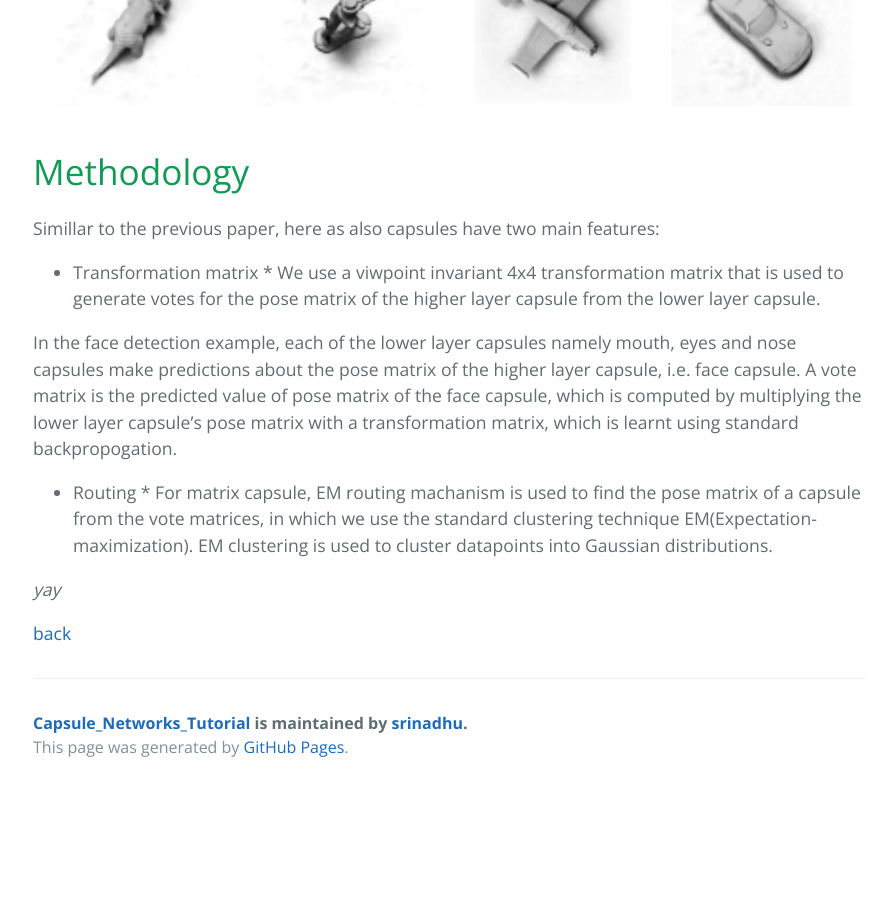
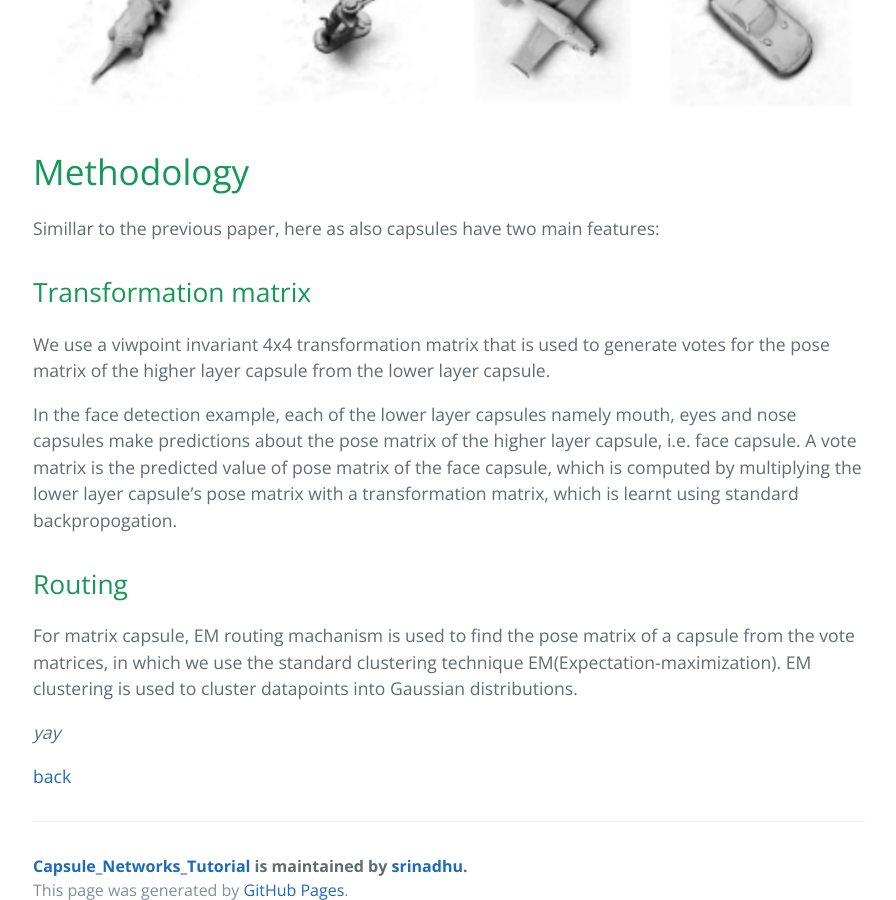
Before and after one commit to srinadhu/Capsule_Networks_Tutorial, a Jekyll site: the page built from docs/matrix_paper.md, in a window 1280 px wide and 900 px high, scrolled down 1996 px. Shown: the whole window, without its empty margins (191-1087 px from the left). Built offline with Jekyll 4.4.1, drawn with Linux system fonts in a browser that asks for light colours; our own code applies the rules of GitHub Pages for plain Markdown files; before the commit the page ends 2787 px from its top, so only the background shows below that.

Commit message:
small change

```diff
--- a/docs/matrix_paper.md
+++ b/docs/matrix_paper.md
@@ -30,12 +30,12 @@ A matrix capsule captures the activation(likeliness) as well as a 4x4 pose matri
 # Methodology
 
 Simillar to the previous paper, here as also capsules have two main features:
-* Transformation matrix *
+## Transformation matrix
 We use a viwpoint invariant 4x4 transformation matrix that is used to generate votes for the pose matrix of the higher layer capsule from the lower layer capsule.
 
 In the face detection example, each of the lower layer capsules namely mouth, eyes and nose capsules make predictions about the pose matrix of the higher layer capsule, i.e. face capsule. A vote matrix is the predicted value of pose matrix of the face capsule, which is computed by multiplying the lower layer capsule's pose matrix with a transformation matrix, which is learnt using standard backpropogation.
 
-* Routing *
+## Routing
 For matrix capsule, EM routing machanism is used to find the pose matrix of a capsule from the vote matrices, in which we use the standard clustering technique EM(Expectation-maximization). EM clustering is used to cluster datapoints into Gaussian distributions.
 
 
```
